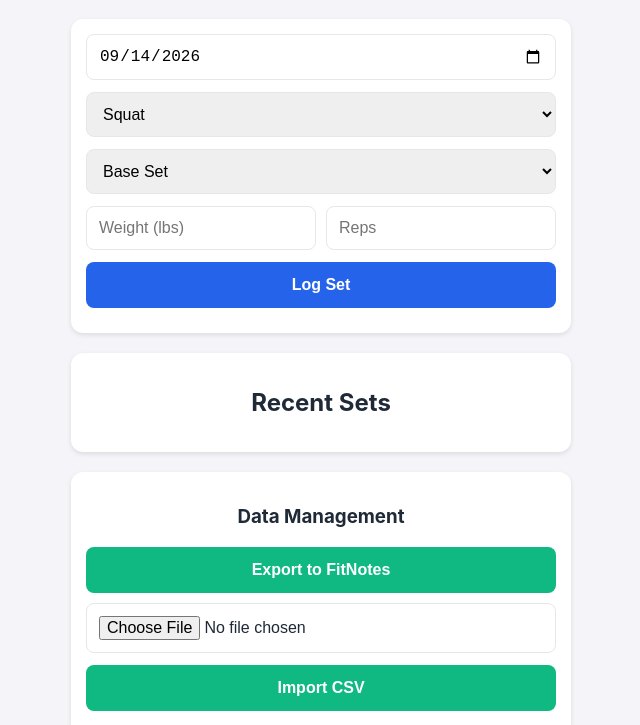
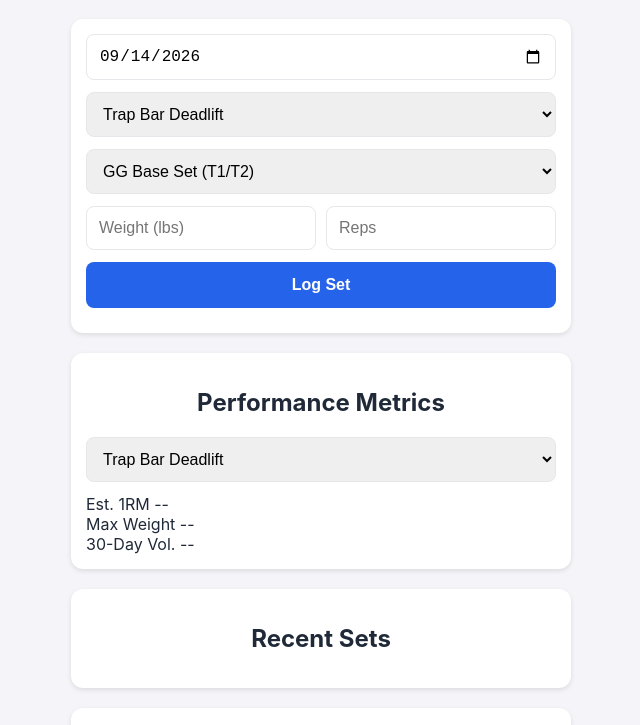
Before and after one commit to nlalex/Lifting-App, a plain HTML site: page index.html in a window 1280 px wide. Shown: the part 73-798 px from the top of the page, without its empty margins (319-959 px from the left). Drawn offline with nearby package versions, Linux system fonts and the light colour scheme.

Commit message:
Update index.html

```diff
--- a/index.html
+++ b/index.html
@@ -6,27 +6,31 @@
   <title>Lifting Log</title>
   <link rel="stylesheet" href="style.css">
   <link rel="manifest" href="manifest.json">
-  <!-- Lightweight library to read FitNotes CSV files -->
+
+  <!-- Data Parsing Libraries -->
   <script src="https://cdnjs.cloudflare.com/ajax/libs/PapaParse/5.4.1/papaparse.min.js"></script>
+  <script src="https://cdnjs.cloudflare.com/ajax/libs/jszip/3.10.1/jszip.min.js"></script>
+  <script src="https://cdnjs.cloudflare.com/ajax/libs/sql.js/1.10.2/sql-wasm.js"></script>
 </head>
 <body>
   <div class="container">
     <h1>Workout Tracker</h1>
 
+    <!-- Logging Section -->
     <div class="card">
       <input type="date" id="dateInput">
 
       <select id="exerciseInput">
+        <option value="Trap Bar Deadlift">Trap Bar Deadlift</option>
         <option value="Squat">Squat</option>
         <option value="Bench Press">Bench Press</option>
         <option value="Traditional Deadlift">Traditional Deadlift</option>
-        <option value="Trap Bar Deadlift">Trap Bar Deadlift</option>
         <option value="Indoor Rowing">Indoor Rowing</option>
       </select>
 
       <select id="setType">
-        <option value="Base Set">Base Set</option>
-        <option value="Volume Set">Volume Set</option>
+        <option value="Base Set">GG Base Set (T1/T2)</option>
+        <option value="Volume Set">GG Volume Set (Half-sets)</option>
         <option value="Cardio">Cardio / Time</option>
       </select>
 
@@ -38,16 +42,45 @@
       <button onclick="logSet()" class="btn-primary">Log Set</button>
     </div>
 
+    <!-- Metrics Dashboard -->
+    <div class="card">
+      <h2>Performance Metrics</h2>
+      <select id="metricExercise" onchange="updateMetrics()">
+        <option value="Trap Bar Deadlift">Trap Bar Deadlift</option>
+        <option value="Squat">Squat</option>
+        <option value="Bench Press">Bench Press</option>
+        <option value="Traditional Deadlift">Traditional Deadlift</option>
+      </select>
+      <div class="metrics-grid">
+        <div class="metric-box">
+          <span class="metric-label">Est. 1RM</span>
+          <span class="metric-value" id="metric1RM">--</span>
+        </div>
+        <div class="metric-box">
+          <span class="metric-label">Max Weight</span>
+          <span class="metric-value" id="metricMax">--</span>
+        </div>
+        <div class="metric-box">
+          <span class="metric-label">30-Day Vol.</span>
+          <span class="metric-value" id="metricVol">--</span>
+        </div>
+      </div>
+    </div>
+
+    <!-- History Section -->
     <div class="card">
       <h2>Recent Sets</h2>
       <ul id="historyList"></ul>
     </div>
 
+    <!-- Data Management -->
     <div class="card data-management">
       <h3>Data Management</h3>
-      <button onclick="exportFitNotesCSV()">Export to FitNotes</button>
-      <input type="file" id="csvFileInput" accept=".csv" />
-      <button onclick="importFitNotesCSV()">Import CSV</button>
+      <input type="file" id="fileInput" accept=".csv, .fitnotes" onchange="importData(event)" />
+      <div class="row" style="margin-top: 10px;">
+        <button onclick="exportFitNotesCSV()">Export CSV</button>
+        <button onclick="clearData()" style="background-color: #ef4444;">Clear DB</button>
+      </div>
     </div>
   </div>
 
```
